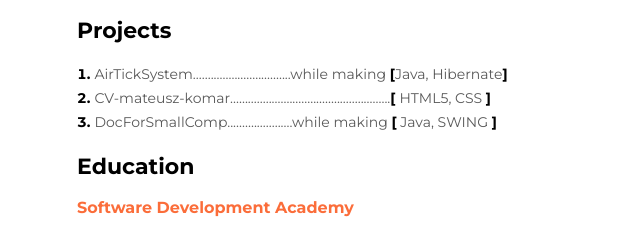
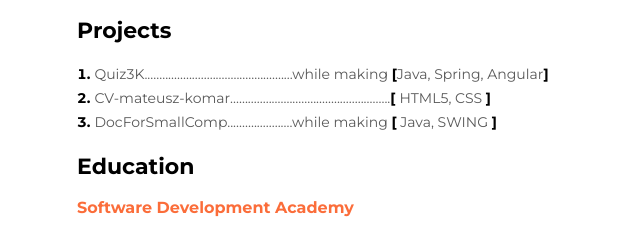
Before and after one commit to Matkaru/CV, a plain HTML site: page index.html in a window 1280 px wide. Shown: the part 311-542 px from the top of the page, 421-1061 px from the left. Drawn offline with Linux system fonts and the light colour scheme.

Commit message:
change data

```diff
--- a/index.html
+++ b/index.html
@@ -38,13 +38,14 @@
                         <li>
                             <a
                                 class="list-primary-item"
-                                href="https://github.com/Matkaru/System_oblugi_BL.git"
+                                href="https://github.com/Matkaru/quiz3K.git"
                             >
-                                AirTickSystem</a
+                                Quiz3K</a
                             ><span class="list-primary-item"
-                                >.................................while making </span
+                                >..................................................while
+                                making </span
                             >[<span class="list-primary-item"
-                                >Java, Hibernate</span
+                                >Java, Spring, Angular</span
                             >]
                         </li>
                         <li>
```
